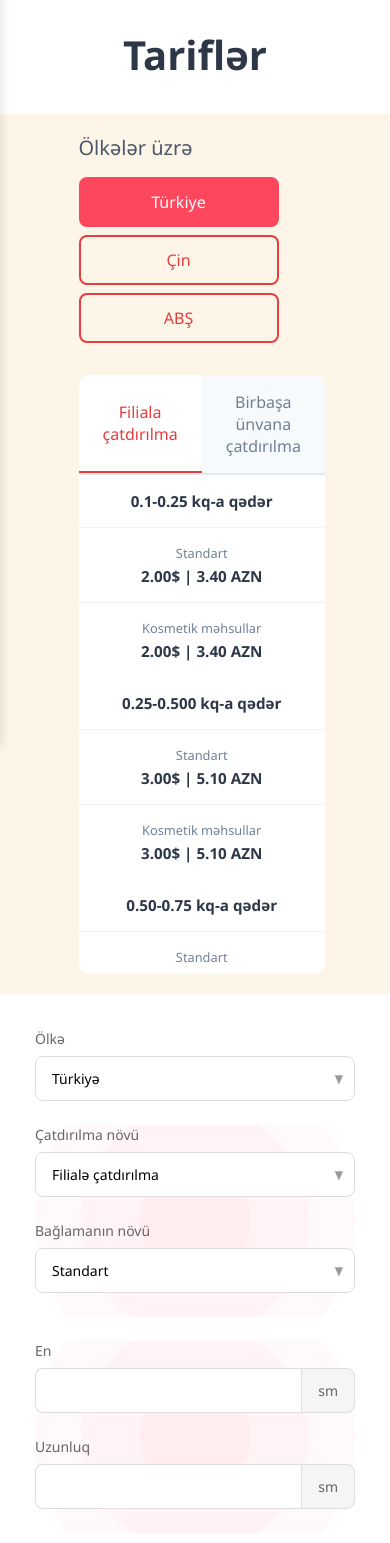
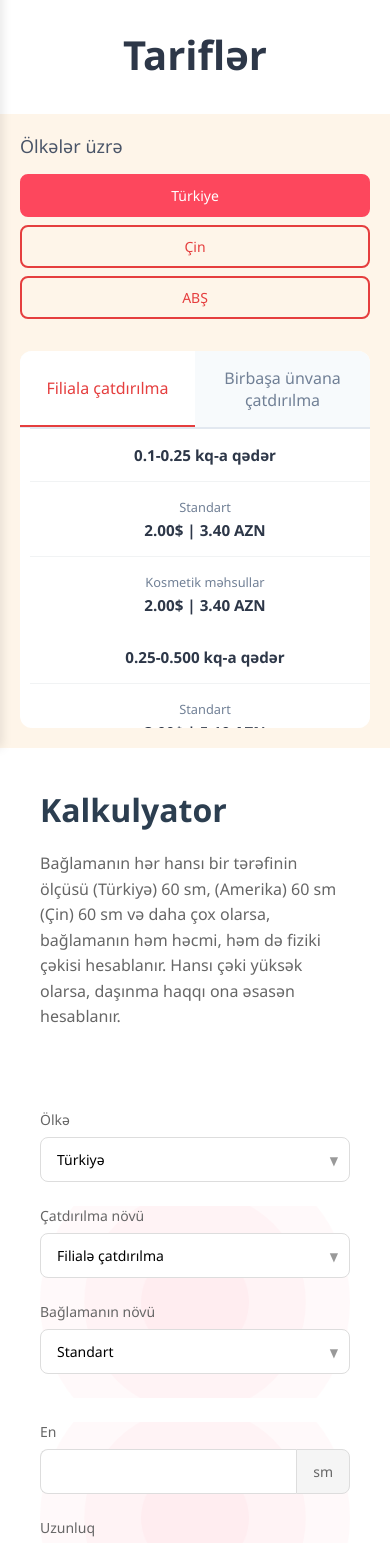
Before and after one commit to cihankarimli/dynamex-app, a Next.js app: page /projects in a window 390 px wide. Shown: the part 96-1639 px from the top of the page. Built offline with nearby package versions, Linux system fonts and the light colour scheme.

Commit message:
css changed

```diff
--- a/src/app/components/Calculator.jsx
+++ b/src/app/components/Calculator.jsx
@@ -1,6 +1,6 @@
 "use client";
 
-import React, { useState, useEffect } from "react";
+import React, { useState } from "react";
 import "../styles/ShippingCalculator.css";
 import useCounterAnimation from "../hooks/CounterAnimation";
 
@@ -118,7 +118,6 @@ const ShippingCalculator = () => {
           </div>
         </div>
 
-        {/* Calculate Button */}
         <button
           type="submit"
           className={`shipping-calculator-calculate-btn ${
@@ -130,7 +129,6 @@ const ShippingCalculator = () => {
           {isAnimating ? "Hesablanır..." : "Hesabla"}
         </button>
 
-        {/* Animated Price Display */}
         <div
           className={`shipping-calculator-price-display ${
             isAnimating ? "animating" : ""
@@ -142,7 +140,6 @@ const ShippingCalculator = () => {
         </div>
       </div>
 
-      {/* Right Panel - Calculator Info */}
       <div className="shipping-calculator-info-panel">
         <h2 className="shipping-calculator-title">Kalkulyator</h2>
         <p className="shipping-calculator-description">
--- a/src/app/styles/CountrySelector.module.css
+++ b/src/app/styles/CountrySelector.module.css
@@ -1,5 +1,7 @@
 .selector {
   min-width: 200px;
+  display: flex;
+  flex-direction: column;
 }
 
 .title {
@@ -43,3 +45,17 @@
   background-color: #fd475d;
   color: white;
 }
+@media (max-width: 768px) {
+  .selector {
+    min-width: 100%;
+  }
+
+  .title {
+    font-size: 1.125rem;
+  }
+
+  .button {
+    padding: 10px 20px;
+    font-size: 0.875rem;
+  }
+}
--- a/src/app/styles/ShippingCalculator.css
+++ b/src/app/styles/ShippingCalculator.css
@@ -177,9 +177,8 @@
 
 @media (max-width: 768px) {
   .shipping-calculator-container {
-    grid-template-columns: 1fr;
-    gap: 20px;
-    padding: 15px;
+    display: flex;
+    flex-direction: column-reverse;
   }
 
   .shipping-calculator-form-panel,
--- a/src/app/styles/TariffTable.module.css
+++ b/src/app/styles/TariffTable.module.css
@@ -142,4 +142,12 @@
   .priceCell:last-child {
     border-bottom: none;
   }
+  .tableWrapper {
+    flex: 1;
+    overflow-y: auto;
+    max-height: 300px;
+    width: 100%;
+    scroll-behavior: smooth;
+    margin-left: 10px;
+  }
 }
--- a/src/app/styles/Tariffs.module.css
+++ b/src/app/styles/Tariffs.module.css
@@ -28,4 +28,7 @@
   .content {
     flex-direction: column;
   }
+  .container {
+    width: 100%;
+  }
 }
```
